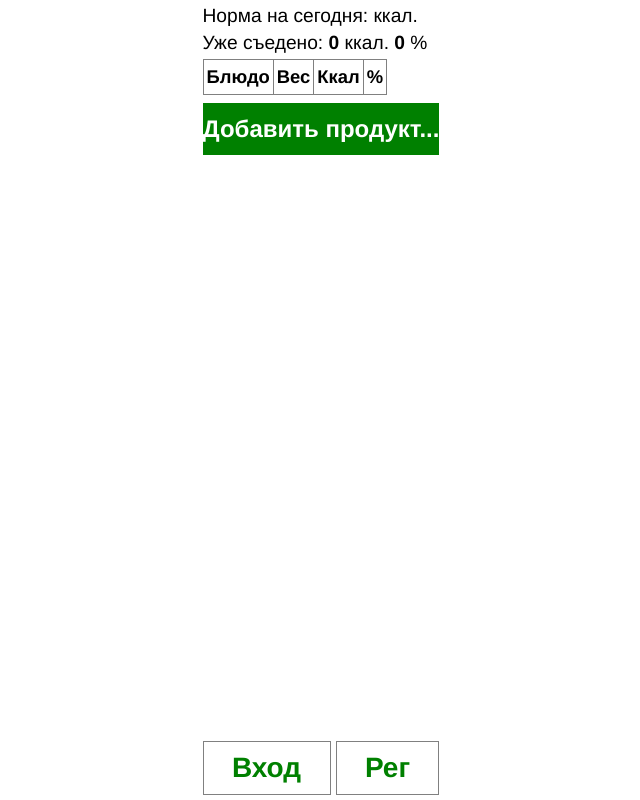
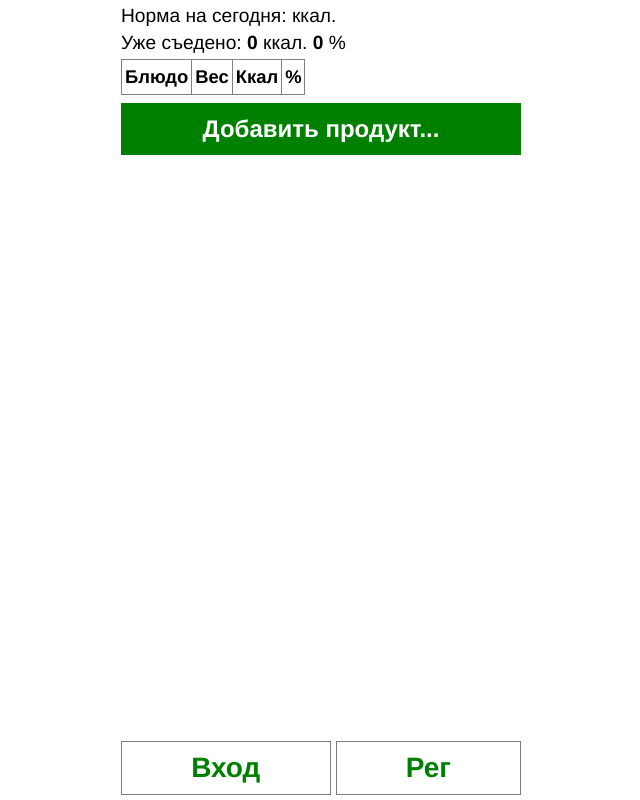
Before and after one commit to VanVakarian/pohudei-django, a Django app: template pohudei/main/templates/main/diary.html in a window 1280 px wide. Shown: the whole page, without its empty margins (319-959 px from the left). Run offline with Django 3.2, Linux system fonts and the light colour scheme; the template is opened without the code that fills it, so the values that code supplies are empty.

Commit message:
..........

```diff
--- a/pohudei/main/static/main/base.css
+++ b/pohudei/main/static/main/base.css
@@ -2,16 +2,13 @@
     margin: 0px 0px;
     padding: 5px 5px;
     font-family: Helvetica, sans-serif;
-    /* font-family: sans-serif; */
-    /* font-family: Helvetica; */
     user-select: none;
     display: flex;
     justify-content: center;
-    /* align-items: center; */
 }
 
 .main {
-    /* flex-grow: 1; */
+    flex-grow: 1;
     height: calc(100vh - 10px);
     max-width: 400px;
     grid-template-rows: auto min-content;
@@ -19,18 +16,16 @@
 }
 
 .main-content {
-    grid-row: 1;
     /* width: calc(100vw - 10px); */
+    width: 100%;
     overflow: auto;
 }
 
 .main-menu {
-    grid-row: 2;
     display: flex;
-    align: center;
     /* width: calc(100vw - 10px); */
+    width: 100%;
     gap: 5px;
-    background-color: white;
     margin-top: 5px;
 }
 
--- a/pohudei/main/static/main/weight.css
+++ b/pohudei/main/static/main/weight.css
@@ -1,7 +1,8 @@
 .main-table {
     display: table;
     border-collapse: collapse;
-    width: calc(100vw - 11px);
+    /* width: calc(100vw - 11px); */
+    width: 99%;
 }
 
 .row {
```
